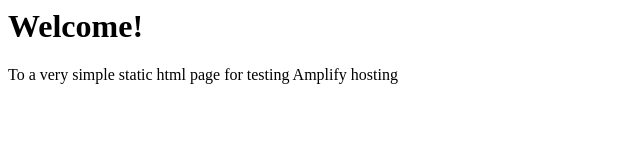
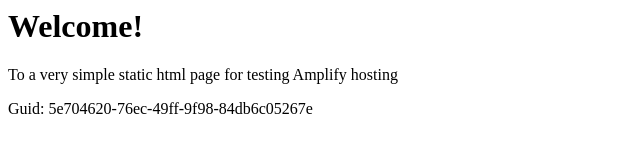
Before and after one commit to aws-aemilia-dub/Github-PR-Commit-Integration-Test-DoNotTouch-GitHubAutoBuildCanaryTest-v1-preprod-eu-west-1, a website: page src/index.html in a window 1280 px wide. Shown: the whole page, without its empty margins (0-640 px from the left). Drawn offline with Linux system fonts and the light colour scheme.

Commit message:
commit from integ tests

```diff
--- a/src/index.html
+++ b/src/index.html
@@ -1,3 +1,5 @@
+
+
 <html lang="en">
 
 <head>
@@ -10,6 +12,6 @@
 <body>
     <h1>Welcome!</h1>
     <p>To a very simple static html page for testing Amplify hosting</p>
-</body>
+    <p>Guid: 5e704620-76ec-49ff-9f98-84db6c05267e</p></body>
 
 </html>
```
